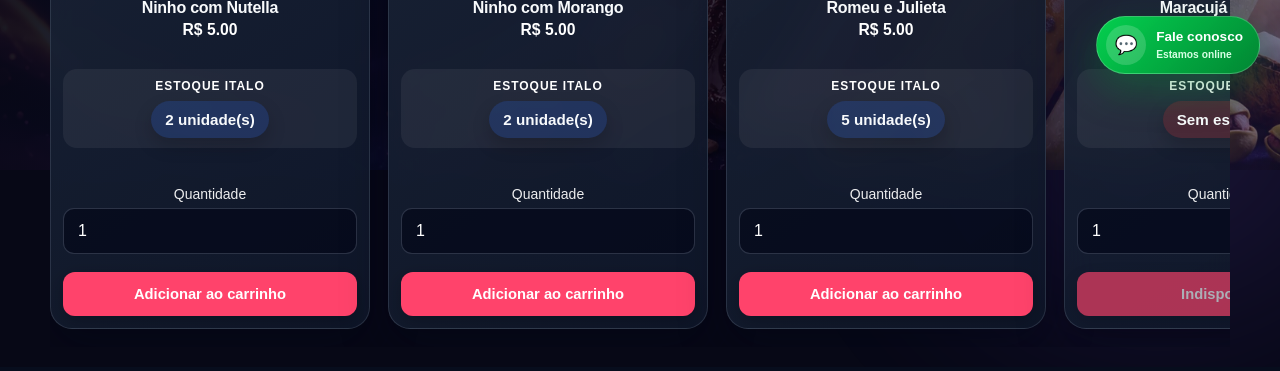
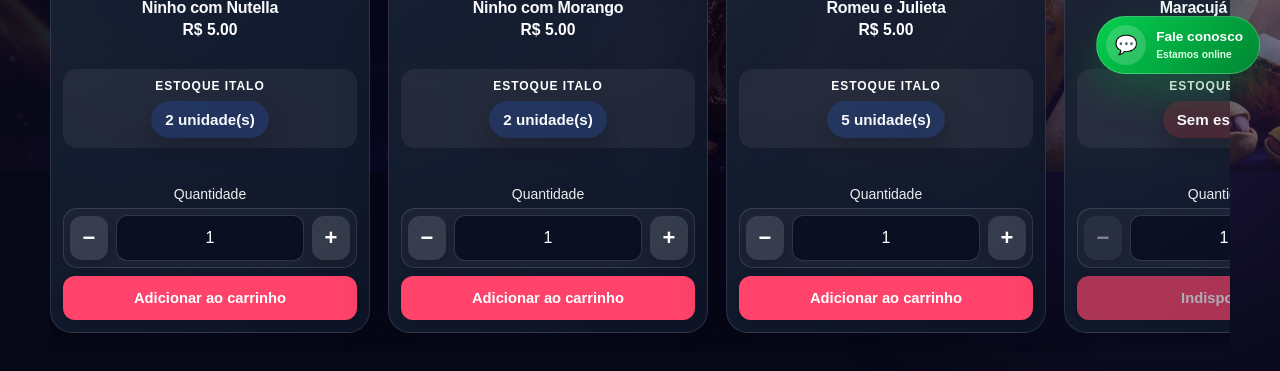
Before and after one commit to italoh27/dindins-da-karina, a Flask app: page / in a window 1280 px wide. Shown: the part 706-1077 px from the top of the page. Before the commit the page ends 1035 px from the top, so only its background shows below. Run offline with Flask 3, Linux system fonts and the light colour scheme; parts of the project's set-up code (start-up, migrations or seed data) failed here and were passed over; some libraries are stand-ins or nearby versions.

Commit message:
Adiciona controles de quantidade na loja

```diff
--- a/static/style.css
+++ b/static/style.css
@@ -3835,6 +3835,12 @@ input:focus,select:focus,textarea:focus{outline:3px solid rgba(34,211,238,.22)!i
 /* === Edição completa dos sabores cadastrados === */
 .sabor-edicao-card{margin:16px 0;border:1px solid rgba(103,232,249,.2);border-radius:16px;background:rgba(34,211,238,.055);overflow:hidden}.sabor-edicao-card summary{cursor:pointer;padding:14px 16px;color:#a5f3fc;font-weight:900;list-style:none}.sabor-edicao-card summary::-webkit-details-marker{display:none}.sabor-edicao-card summary::after{content:"+";float:right;font-size:1.15rem}.sabor-edicao-card[open] summary::after{content:"−"}.sabor-edicao-card[open] summary{border-bottom:1px solid rgba(255,255,255,.1)}.sabor-edicao-form{display:grid;grid-template-columns:repeat(2,minmax(0,1fr));gap:13px;padding:16px}.sabor-edicao-form label{display:grid;gap:6px;min-width:0;color:#cbd5e1;font-size:.78rem;font-weight:850}.sabor-edicao-form input{width:100%;box-sizing:border-box;background:rgba(255,255,255,.07)!important;color:#fff!important;padding:10px 12px}.sabor-edicao-imagem{grid-column:1/-1}.sabor-edicao-salvar{grid-column:1/-1;width:100%}
 @media(max-width:620px){.sabor-edicao-form{grid-template-columns:1fr}.sabor-edicao-imagem,.sabor-edicao-salvar{grid-column:auto}}
+
+/* Selo da InfinitePay em linha própria para não cobrir o título. */
+.forma-pagamento-card .forma-pagamento-selo{position:static;align-self:flex-start;line-height:1}
+
+/* Controle de quantidade dos cards da loja. */
+.controle-quantidade-loja{display:grid;grid-template-columns:38px minmax(44px,1fr) 38px;width:100%;box-sizing:border-box}.controle-quantidade-loja .inputquantidade{width:100%;min-width:0;margin:0;text-align:center;-moz-appearance:textfield;appearance:textfield}.controle-quantidade-loja .inputquantidade::-webkit-inner-spin-button,.controle-quantidade-loja .inputquantidade::-webkit-outer-spin-button{-webkit-appearance:none;margin:0}.controle-quantidade-loja .btn-qtd-step{width:38px;min-width:38px;margin:0;padding:0}.controle-quantidade-loja .btn-qtd-step:disabled{opacity:.45;cursor:not-allowed}
 .check-modo-pagamento-confirmado{border-color:rgba(52,211,153,.32)!important;background:rgba(52,211,153,.08)!important}.check-modo-pagamento-confirmado span{display:grid;gap:4px}.check-modo-pagamento-confirmado small{color:#a7f3d0;font-size:.7rem;line-height:1.35;font-weight:700}
 .pagamento-pendente-loja{max-width:1100px;margin:14px auto;padding:16px 18px;border:1px solid rgba(52,211,153,.38);border-radius:18px;background:rgba(6,78,59,.82);box-shadow:0 15px 34px rgba(0,0,0,.25);display:flex;align-items:center;justify-content:space-between;gap:16px;color:#fff}.pagamento-pendente-loja>div:first-child{display:grid;gap:4px}.pagamento-pendente-loja strong{color:#6ee7b7;font-size:1.05rem}.pagamento-pendente-loja span{color:#ecfdf5;font-weight:700}.pagamento-pendente-acoes{display:flex;align-items:center;gap:10px}.pagamento-pendente-acoes form{margin:0}.pagamento-pendente-acoes .btn-finalizar,.pagamento-pendente-acoes .btn-voltar-inline{margin:0;white-space:nowrap}
 @media(max-width:680px){.pagamento-pendente-loja{margin:12px;align-items:stretch;flex-direction:column}.pagamento-pendente-acoes{display:grid;grid-template-columns:1fr}.pagamento-pendente-acoes a,.pagamento-pendente-acoes button{width:100%;box-sizing:border-box;text-align:center}}
--- a/templates/index.html
+++ b/templates/index.html
@@ -4,7 +4,7 @@
     <meta charset="UTF-8">
     <meta name="viewport" content="width=device-width, initial-scale=1.0">
     <title>Geladinhos Gourmet</title>
-  <link rel="stylesheet" href="/static/style.css?v=20260812-visual-unificado-v5">
+  <link rel="stylesheet" href="/static/style.css?v=20260813-checkout-v4">
 </head>
 <body class="pagina-loja" data-ajax-shell="public" data-cart-count="{{ qtd_itens }}">
     <header class="topo-loja-pro topo-loja-pro-clean">
@@ -99,7 +99,11 @@
 
                                 <div class="campo-qtd-loja-pro">
                                     <label class="label-compacta" for="qtd-{{ loop.index }}">Quantidade</label>
-                                    <input id="qtd-{{ loop.index }}" class="inputquantidade" type="number" name="quantidade" value="1" min="1" {% if sabor.estoque_exibicao > 0 %}max="{{ sabor.estoque_exibicao }}"{% endif %} required data-flavor-qty-input="{{ sabor.nome|lower|replace(" ", "-") }}" {% if not loja_aberta or destinatario_bloqueado or sabor.estoque_exibicao <= 0 %}disabled{% endif %}>
+                                    <div class="controle-quantidade controle-quantidade-loja" data-quantity-box>
+                                        <button type="button" class="btn-qtd-step" data-step="-1" aria-label="Diminuir quantidade de {{ sabor.nome }}" {% if not loja_aberta or destinatario_bloqueado or sabor.estoque_exibicao <= 0 %}disabled{% endif %}>−</button>
+                                        <input id="qtd-{{ loop.index }}" class="inputquantidade" type="number" name="quantidade" value="1" min="1" {% if sabor.estoque_exibicao > 0 %}max="{{ sabor.estoque_exibicao }}"{% endif %} required data-quantity-input data-flavor-qty-input="{{ sabor.nome|lower|replace(" ", "-") }}" {% if not loja_aberta or destinatario_bloqueado or sabor.estoque_exibicao <= 0 %}disabled{% endif %}>
+                                        <button type="button" class="btn-qtd-step" data-step="1" aria-label="Aumentar quantidade de {{ sabor.nome }}" {% if not loja_aberta or destinatario_bloqueado or sabor.estoque_exibicao <= 0 %}disabled{% endif %}>+</button>
+                                    </div>
                                 </div>
 
                                 <button class="btn-adicionar btn-adicionar-pro" type="submit" data-flavor-button="{{ sabor.nome|lower|replace(" ", "-") }}" {% if not loja_aberta or destinatario_bloqueado or sabor.estoque_exibicao <= 0 %}disabled{% endif %}>
--- a/templates/pedido_criado.html
+++ b/templates/pedido_criado.html
@@ -4,7 +4,7 @@
     <meta charset="UTF-8">
     <meta name="viewport" content="width=device-width, initial-scale=1.0">
     <title>{% if pagamento_confirmado %}Pagamento confirmado{% elif pedido_somente_apos_pagamento %}Finalize o pagamento{% else %}Pedido criado{% endif %}</title>
-  <link rel="stylesheet" href="/static/style.css?v=20260813-checkout-v2">
+  <link rel="stylesheet" href="/static/style.css?v=20260813-checkout-v3">
 </head>
 <body class="pagina-carrinho" data-ajax-shell="public">
     <div class="carrinho-wrapper pedido-final-wrapper">
```
